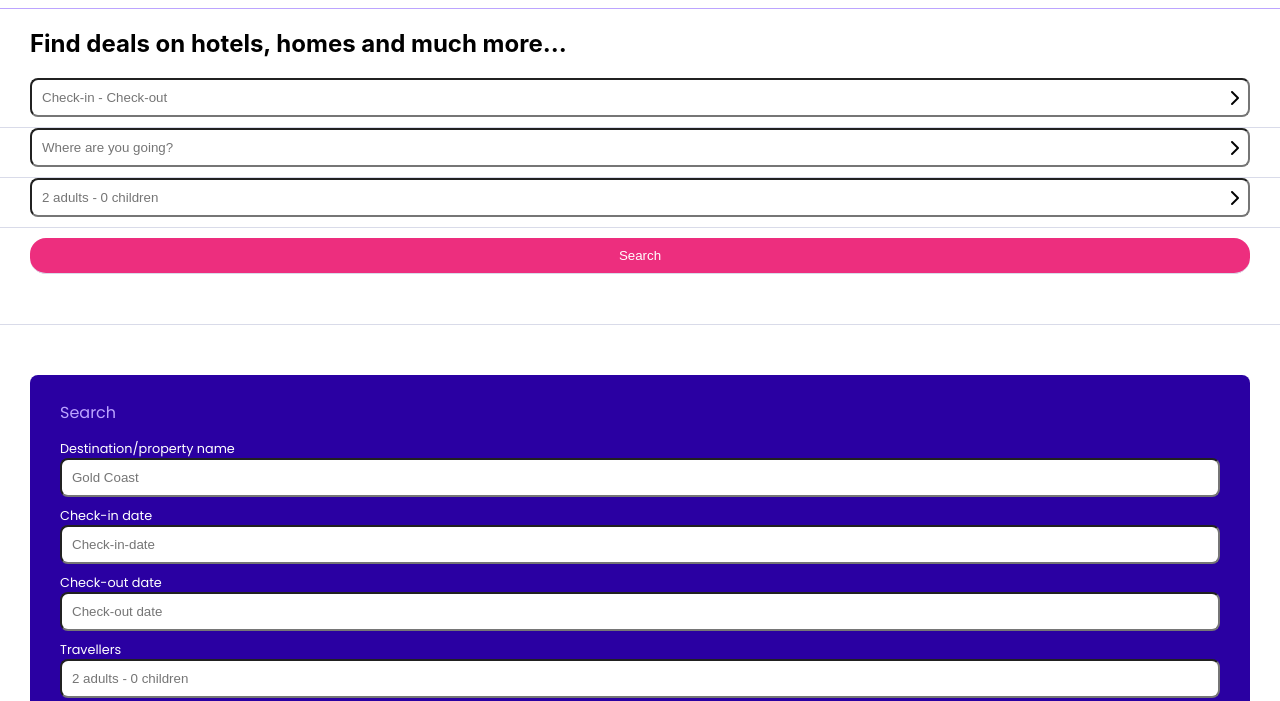
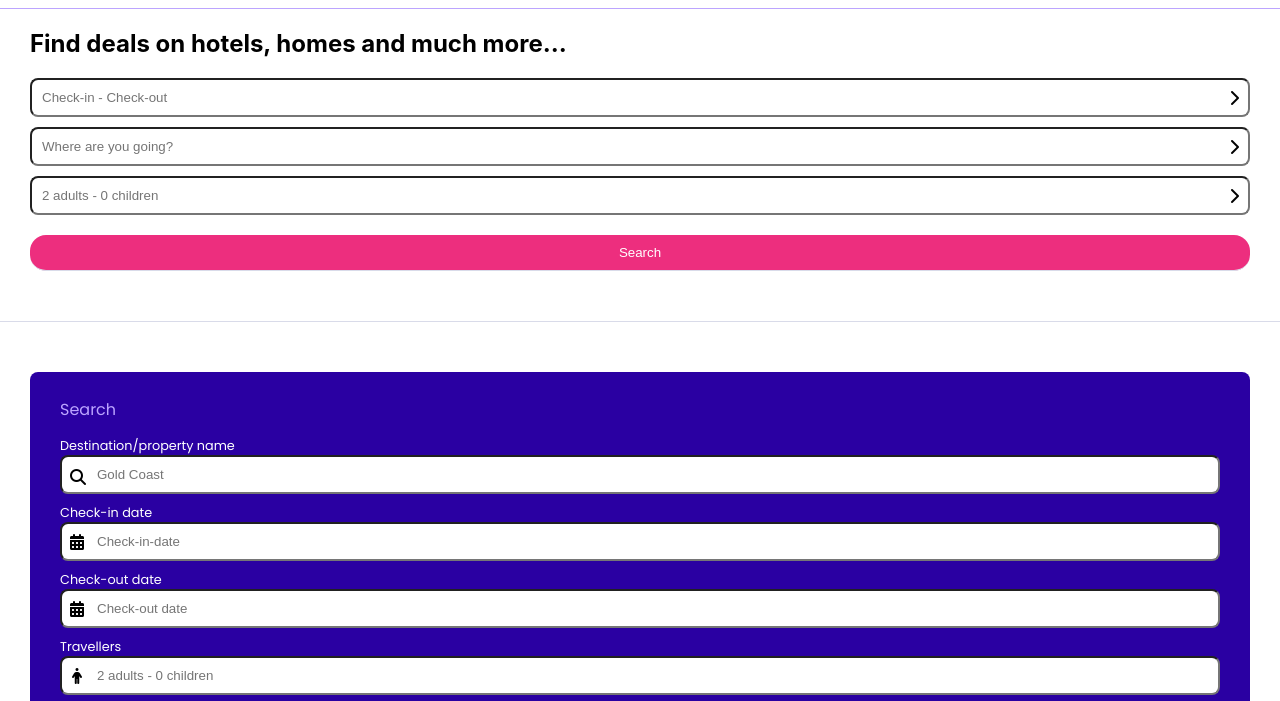
Before and after one commit to jfontdev/202209-w1chwe-Oriol-Raventos-Jordi-, a website: page index.html in a window 1280 px wide. Shown: the part 99-800 px from the top of the page. Drawn offline with nearby package versions, Linux system fonts and the light colour scheme; files that its build step writes are made by us from their sources.

Commit message:
Add icons to second search form

```diff
--- a/index.html
+++ b/index.html
@@ -50,14 +50,26 @@
       <form class="destination-form-box">
         <div class="destination-search-form">
           <span class="destination-search-form__subtitle">Search</span>
+          <div class="input-container-second-form">
             <label for="destination/property">Destination/property name</label>
-          <input class="main-search-form__input" type="text" placeholder="Gold Coast" id="destination/property" />
+            <input class="main-search-form__input" type="text" placeholder="Gold Coast" id="destination-property" />
+            <i class="fa-solid fa-magnifying-glass"></i>
+          </div>
+          <div class="input-container-second-form">
             <label for="date">Check-in date</label>
             <input class="main-search-form__input" type="text" placeholder="Check-in-date" id="date" />
+            <i class="fa-solid fa-calendar-days"></i>
+          </div>
+          <div class="input-container-second-form">
             <label for="leave-date">Check-out date</label>
             <input class="main-search-form__input" type="text" placeholder="Check-out date" id="leave-date" />
+            <i class="fa-solid fa-calendar-days"></i>
+          </div>
+          <div class="input-container-second-form">
             <label for="travellers">Travellers</label>
             <input class="main-search-form__input" type="text" placeholder="2 adults - 0 children" id="travellers" />
+            <i class="fa-solid fa-person"></i>
+          </div>
           <button class="button-destination-form" aria-label="Search Button">
             <span class="button-search-main__text">Search</span>
           </button>
--- a/sass/componentes/_main-search-form.scss
+++ b/sass/componentes/_main-search-form.scss
@@ -36,7 +36,6 @@
 .input-container {
   display: flex;
   flex-direction: column;
-  border-bottom: 1px solid #d9dbe9;
   position: relative;
 }
 
--- a/sass/componentes/_search-destination-form.scss
+++ b/sass/componentes/_search-destination-form.scss
@@ -46,3 +46,34 @@
 .button-destination-form {
   margin-top: 10px;
 }
+
+.input-container-second-form {
+  display: flex;
+  flex-direction: column;
+  position: relative;
+}
+
+.input-container-second-form ::placeholder {
+  padding-left: 25px;
+}
+
+.fa-magnifying-glass {
+  position: absolute;
+  right: unset;
+  left: 40px;
+  top: 32px;
+}
+
+.fa-calendar-days {
+  position: absolute;
+  right: unset;
+  left: 40px;
+  top: 30px;
+}
+
+.fa-person {
+  position: absolute;
+  right: unset;
+  left: 42px;
+  top: 30px;
+}
```
Lines whose indentation alone changed are shown as unchanged.
